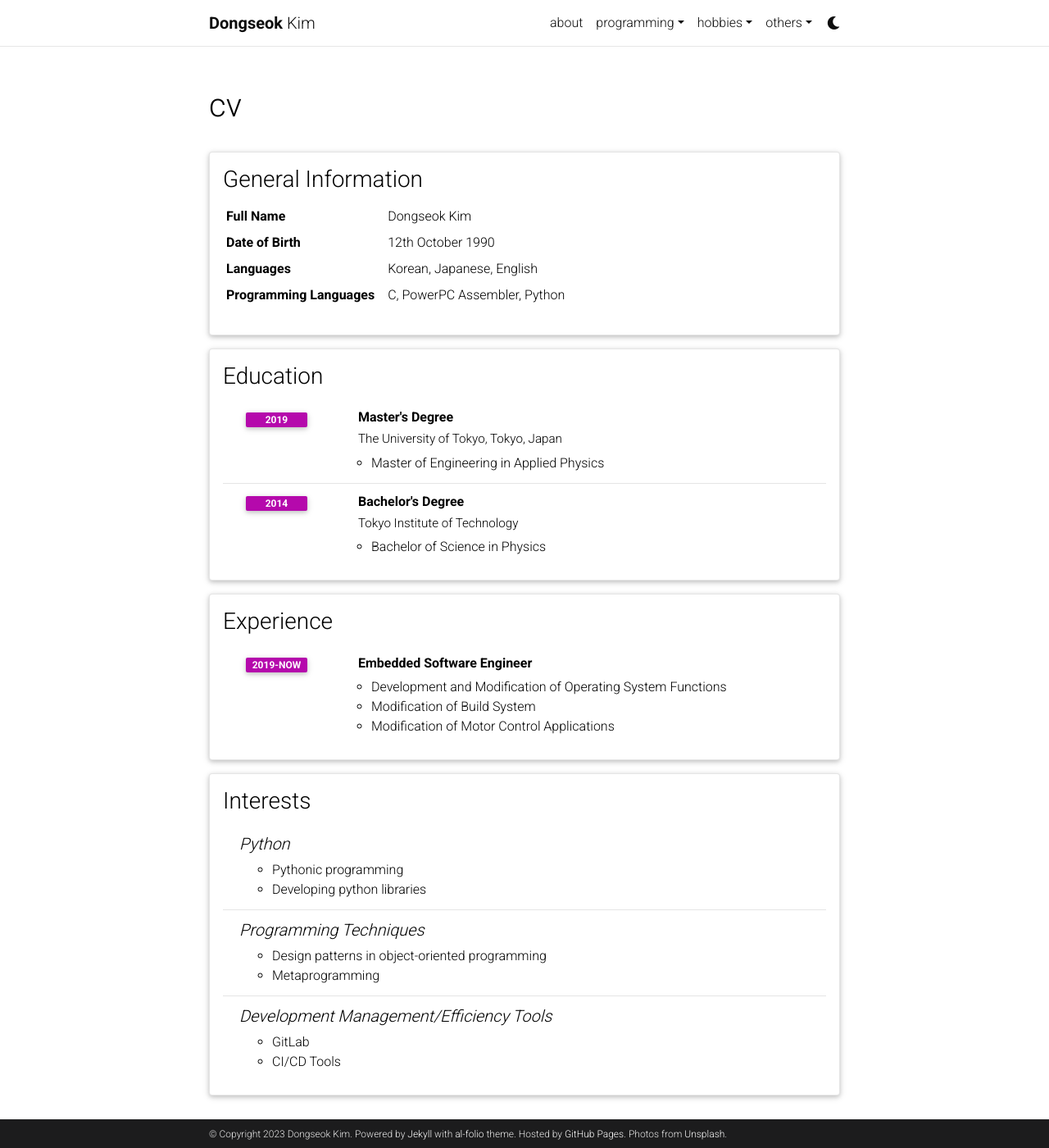
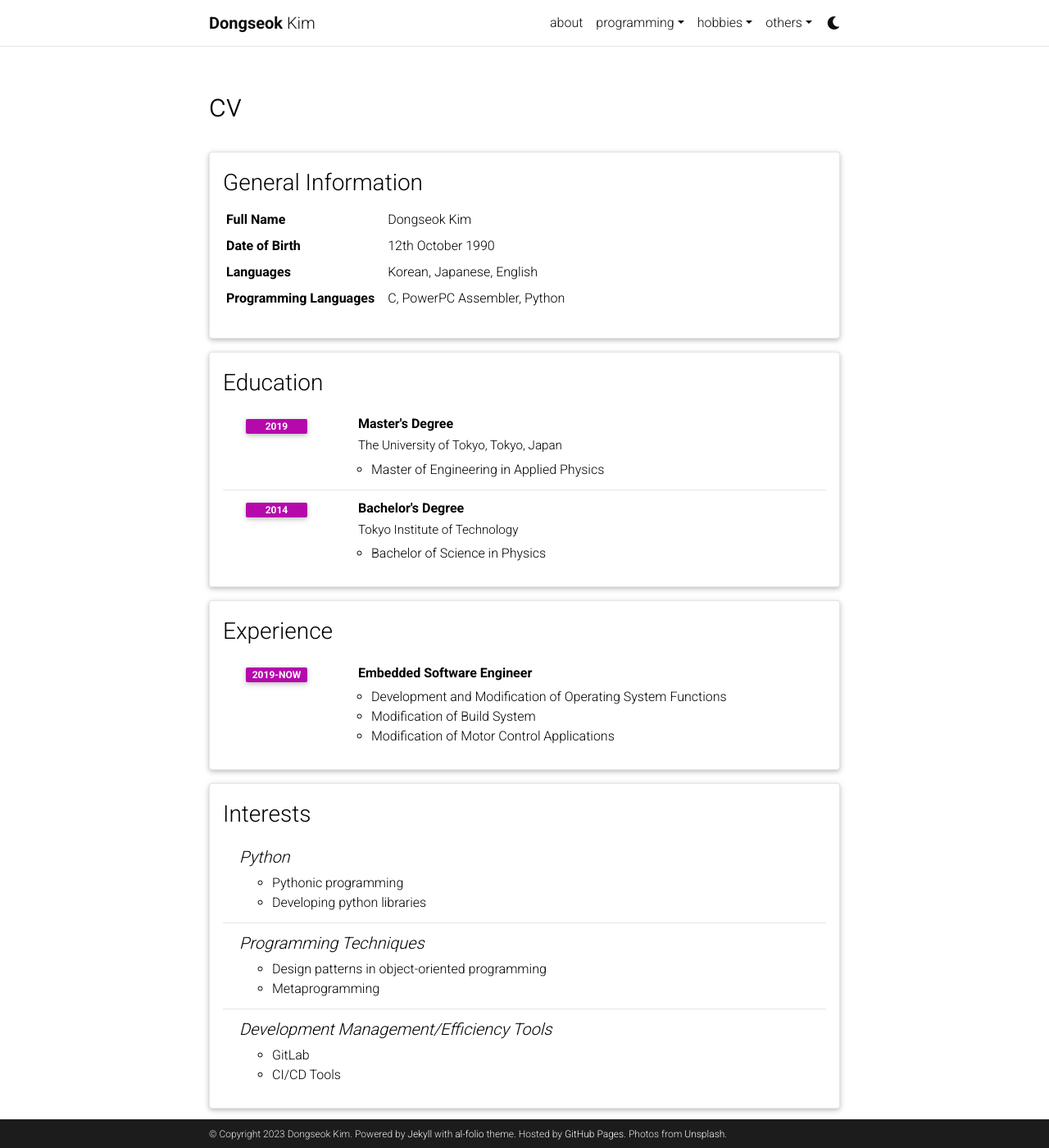
Before and after one commit to D0ngse0kKim/D0ngse0kKim.github.io, a Jekyll site: the page built from _pages/cv.md, in a window 1280 px wide and 1400 px high. Shown: the whole window at 82% size. Built offline with Jekyll 4.4.1, drawn with Linux system fonts in a browser that asks for light colours; comment, search, counter and statistics services are not loaded; a style sheet for code colours, icons or effects is not loaded.

Commit message:
Narrowed and customized css configuration of heading style

```diff
--- a/_sass/_layout.scss
+++ b/_sass/_layout.scss
@@ -13,10 +13,13 @@
 }
 
 article {
-  h1, h2 {
+  h2 {
     padding-top: 0.5rem;
     border-bottom: 1px solid var(--global-divider-color);
     padding-bottom: 0.25rem;
+  }
+  h3 {
+    padding-top: 0.25rem;
   }
 }
 
```
